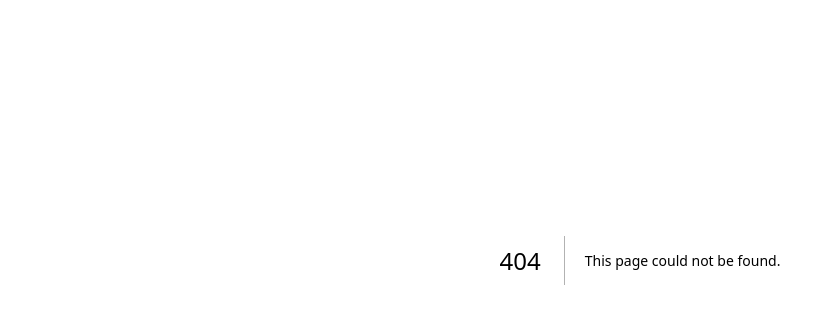
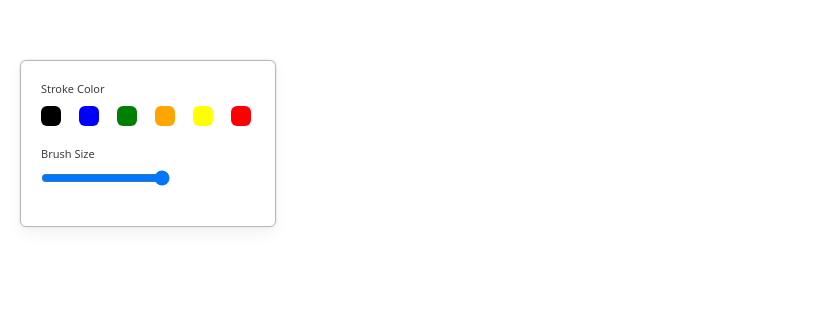
Before and after one commit to muppanasashikumar/sketchbook, a Next.js app: page /components/Toolbox in a window 1280 px wide. Before the commit this address had no page. Shown: the part 140-464 px from the top of the page, without its empty margins (0-824 px from the left). Built offline with nearby package versions, Linux system fonts and the light colour scheme.

Commit message:
Made UI of toolbox

```diff
--- /dev/null
+++ b/src/constants.js
@@ -0,0 +1,11 @@
+const COLORS = {
+    BLACK: 'black',
+    RED: 'red',
+    GREEN: 'green',
+    BLUE: 'blue',
+    ORANGE: 'orange',
+    YELLOW: 'yellow',
+    WHITE: 'white',
+}
+
+export {COLORS}
--- /dev/null
+++ b/src/pages/components/Toolbox/index.jsx
@@ -0,0 +1,32 @@
+import React from 'react'
+import styles from './index.module.css'
+import { COLORS } from '@/constants'
+
+const Toolbox = () => {
+    const updateBrushSize = () => {
+
+    }
+    return (
+        <div className={styles.toolboxContainer}>
+            <div className={styles.toolItem}>
+                <h4 className={styles.toolText}>Stroke Color</h4>
+                <div className={styles.itemContainer}>
+                    <div className={styles.colorBox} style={{backgroundColor:COLORS.BLACK}} />
+                    <div className={styles.colorBox} style={{backgroundColor:COLORS.BLUE}} />
+                    <div className={styles.colorBox} style={{backgroundColor:COLORS.GREEN}} />
+                    <div className={styles.colorBox} style={{backgroundColor:COLORS.ORANGE}} />
+                    <div className={styles.colorBox} style={{backgroundColor:COLORS.YELLOW}} />
+                    <div className={styles.colorBox} style={{backgroundColor:COLORS.RED}} />
+                </div>
+            </div>
+            <div className={styles.toolItem}>
+                <h4 className={styles.toolText}>Brush Size</h4>
+                <div className={styles.itemContainer}>
+                    <input type="range" min="1" max="10" step={1} onChange={updateBrushSize} />
+                </div>
+            </div>
+        </div>
+    )
+}
+
+export default Toolbox
--- /dev/null
+++ b/src/pages/components/Toolbox/index.module.css
@@ -0,0 +1,24 @@
+.toolboxContainer {
+    @apply p-5 absolute top-1/4 left-5 w-64 rounded-md;
+    border: 1px solid theme('colors.border1');
+    box-shadow: theme('colors.shadow1');
+    background-color: theme('colors.background1');
+    .toolItem {
+        @apply mb-5;
+        .toolText {
+            font-size: 11px;
+            color: theme('colors.text1');
+        }
+        .itemContainer {
+            @apply flex justify-between mt-2;
+            .colorBox {
+                @apply h-5 w-5 mr-1 rounded-md cursor-pointer;
+                &:hover,&.active {
+                    border: 1px solid theme('colors.border2');
+                    box-shadow: theme('colors.shadow2');
+                }
+            }
+
+        }
+    }
+}
--- a/src/pages/index.js
+++ b/src/pages/index.js
@@ -1,7 +1,12 @@
 import Menu from "./components/Menu";
+import Toolbox from "./components/Toolbox";
 
 export default function Home() {
   return (
-    <Menu />
+    <>
+      <Menu />
+      <Toolbox />
+    </>
+
   );
 }
```
